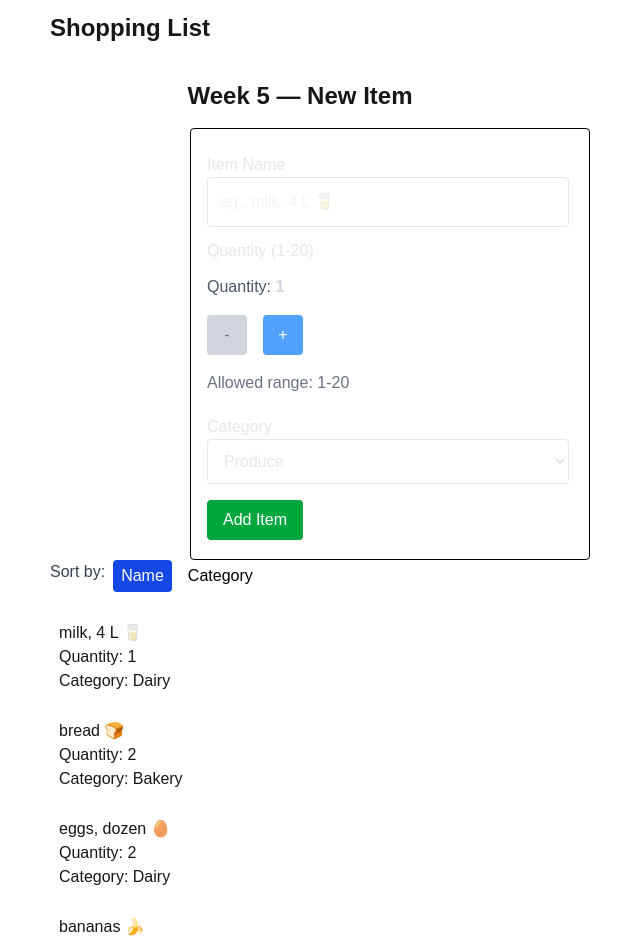
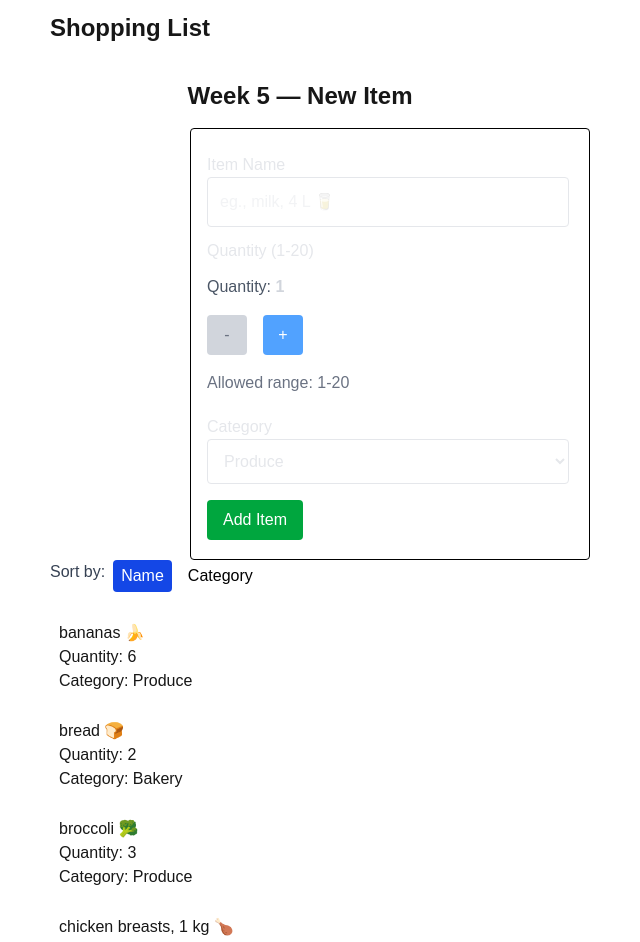
Before and after one commit to usman1736/cprg306-assignments, a Next.js app: page /week-7 in a window 1280 px wide. Shown: the top 942 px of the page, without its empty margins (270-910 px from the left). Built offline with nearby package versions, Linux system fonts and the light colour scheme.

Commit message:
fixed add item mistake

```diff
--- a/app/week-7/item-list.js
+++ b/app/week-7/item-list.js
@@ -2,24 +2,21 @@
 import { useState } from "react";
 import Item from "./item";
 
-export default function ItemList({ itemList }) {
-  const [itemsList, setItemsList] = useState([...itemList]);
+export default function ItemList({ passingItems }) {
   const [sortBy, setSortBy] = useState("name");
 
-  function sortByName() {
-    const nameSorted = [...itemsList].sort((a, b) =>
-      a.name.localeCompare(b.name)
-    );
-    setItemsList(nameSorted);
-    setSortBy("name");
+  const sortedArr = [...passingItems].sort((a, b) =>
+    sortBy === "name"
+      ? a.name.localeCompare(b.name)
+      : a.category.localeCompare(b.category)
+  );
+
+  function sortByCategory() {
+    setSortBy("category");
   }
 
-  function sortByCategory() {
-    const categorySorted = [...itemsList].sort((a, b) =>
-      a.category.localeCompare(b.category)
-    );
-    setItemsList(categorySorted);
-    setSortBy("category");
+  function sortByName() {
+    setSortBy("name");
   }
 
   return (
@@ -43,9 +40,10 @@ export default function ItemList({ itemList }) {
           Category
         </button>
       </div>
-      {itemsList.map((item) => (
+
+      {sortedArr.map((item, index) => (
         <Item
-          key={item.id}
+          key={index}
           name={item.name}
           quantity={item.quantity}
           category={item.category}
--- a/app/week-7/new-items.js
+++ b/app/week-7/new-items.js
@@ -9,7 +9,6 @@ export default function NewItems({ onAddItem }) {
   function handleSubmit(event) {
     event.preventDefault();
     const item = {
-      id: 4,
       name: name,
       quantity: quantity,
       category: category,
@@ -52,9 +51,7 @@ export default function NewItems({ onAddItem }) {
                   className="text-gray-500"
                   onClick={() =>
                     setQuantity(
-                      (quantity > 1) & (quantity <= 20)
-                        ? quantity - 1
-                        : quantity
+                      quantity > 1 && quantity <= 20 ? quantity - 1 : quantity
                     )
                   }
                 >
--- a/app/week-7/page.js
+++ b/app/week-7/page.js
@@ -17,7 +17,7 @@ export default function Page() {
       </header>
       <NewItems onAddItem={handleAddItem} />
       <div>
-        <ItemList itemList={items} />
+        <ItemList passingItems={items} />
       </div>
     </main>
   );
```
